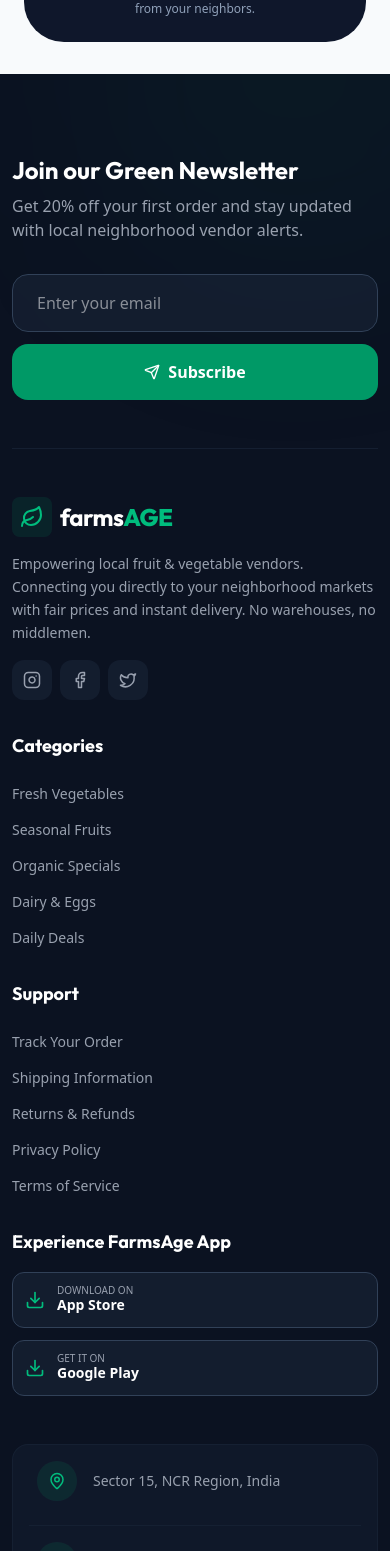
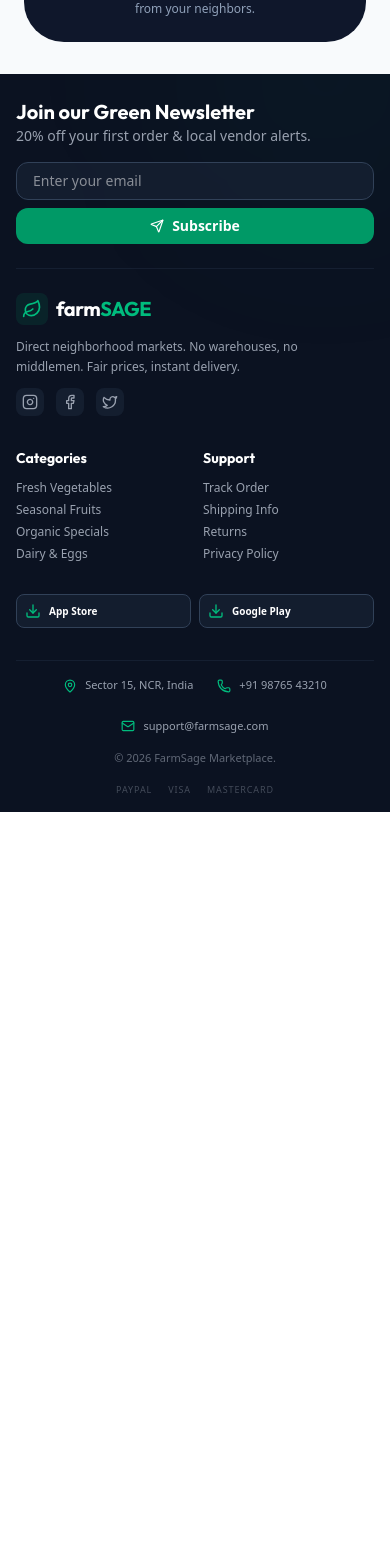
Before and after one commit to yatendrakumar1210/FarmsAGE-2.0, a React (Vite) app in the folder FarmsAGE-2.0/: page / in a window 390 px wide. Shown: the part 5713-7264 px from the top of the page. After the commit the page ends 6525 px from the top, so only its background shows below. Built offline with nearby package versions, Linux system fonts and the light colour scheme; no server answers.

Commit message:
Footer height reduced

```diff
--- a/FarmsAGE-2.0/src/components/layout/Footer.jsx
+++ b/FarmsAGE-2.0/src/components/layout/Footer.jsx
@@ -14,80 +14,77 @@ import { Link } from "react-router-dom";
 
 const Footer = () => {
   return (
-    <footer className="relative bg-[#0B1221] text-gray-400 pt-20 pb-10 overflow-hidden">
-      {/* Decorative Background Element */}
-      <div className="absolute top-0 right-0 -translate-y-1/2 translate-x-1/4 w-96 h-96 bg-emerald-500/5 blur-[120px] rounded-full" />
+    <footer className="relative bg-[#0B1221] text-gray-400 pt-6 pb-4 overflow-hidden">
+      {/* Decorative Element - Reduced size to prevent scroll issues */}
+      <div className="absolute top-0 right-0 -translate-y-1/2 translate-x-1/4 w-64 h-64 bg-emerald-500/5 blur-[100px] rounded-full" />
 
-      <div className="max-w-7xl mx-auto px-3 sm:px-4 md:px-6 lg:px-8 relative z-10">
-        {/* Top Section: Newsletter */}
-        <div className="grid grid-cols-1 lg:grid-cols-3 gap-8 sm:gap-10 md:gap-12 pb-12 sm:pb-14 md:pb-16 border-b border-slate-800/60 mb-12 sm:mb-14 md:mb-16 items-center">
-          <div className="lg:col-span-2">
-            <h3 className="text-2xl font-bold text-white mb-2">
+      <div className="max-w-7xl mx-auto px-4 relative z-10">
+        {/* Top Section: Compact Newsletter */}
+        <div className="flex flex-col lg:flex-row lg:items-center justify-between gap-4 pb-6 border-b border-slate-800/60 mb-6">
+          <div>
+            <h3 className="text-xl font-bold text-white">
               Join our Green Newsletter
             </h3>
-            <p className="text-gray-400">
-              Get 20% off your first order and stay updated with local neighborhood vendor alerts.
+            <p className="text-sm text-gray-400">
+              20% off your first order & local vendor alerts.
             </p>
           </div>
-          <div className="flex flex-col sm:flex-row gap-3 sm:gap-4 w-full">
+          <div className="flex flex-col sm:flex-row gap-2 w-full lg:w-auto">
             <input
               type="email"
               placeholder="Enter your email"
-              className="w-full sm:flex-1 min-w-0 bg-slate-800/50 border border-slate-700 rounded-2xl py-4 px-6 focus:outline-none focus:border-emerald-500 transition-all text-white"
+              className="w-full lg:w-64 bg-slate-800/50 border border-slate-700 rounded-xl py-2 px-4 focus:outline-none focus:border-emerald-500 transition-all text-white text-sm"
             />
-            <button className="bg-emerald-600 hover:bg-emerald-500 text-white py-4 px-8 rounded-2xl transition-all flex items-center justify-center gap-2 font-semibold whitespace-nowrap">
-              <Send size={16} />
-              Subscribe
+            <button className="bg-emerald-600 hover:bg-emerald-500 text-white py-2 px-6 rounded-xl transition-all flex items-center justify-center gap-2 font-semibold text-sm">
+              <Send size={14} /> Subscribe
             </button>
           </div>
         </div>
 
         {/* Main Footer Content */}
-        <div className="grid grid-cols-1 sm:grid-cols-2 lg:grid-cols-4 gap-8 sm:gap-10 md:gap-12 lg:gap-8">
+        <div className="grid grid-cols-1 md:grid-cols-4 gap-8">
           {/* Brand Column */}
-          <div className="space-y-4 sm:space-y-5 md:space-y-6">
+          <div className="space-y-3">
             <div className="flex items-center gap-2 group cursor-pointer font-['Outfit']">
-              <div className="p-2 bg-emerald-500/10 rounded-lg group-hover:bg-emerald-500/20 transition-all">
-                <Leaf className="text-emerald-500" size={24} />
+              <div className="p-1.5 bg-emerald-500/10 rounded-lg">
+                <Leaf className="text-emerald-500" size={20} />
               </div>
-              <h2 className="text-2xl font-bold text-white tracking-tight">
-                farms
-                <span className="text-emerald-500 font-extrabold uppercase">
-                  age
-                </span>
+              <h2 className="text-xl font-bold text-white tracking-tight">
+                farm<span className="text-emerald-500 uppercase">sage</span>
               </h2>
             </div>
-            <p className="text-sm leading-relaxed text-gray-400">
-              Empowering local fruit & vegetable vendors. Connecting you directly to your neighborhood markets with fair prices and instant delivery. No warehouses, no middlemen.
+            <p className="text-xs leading-relaxed text-gray-400 max-w-xs">
+              Direct neighborhood markets. No warehouses, no middlemen. Fair
+              prices, instant delivery.
             </p>
-            <div className="flex flex-wrap gap-2 sm:gap-3">
+            <div className="flex gap-3">
               {[Instagram, Facebook, Twitter].map((Icon, index) => (
                 <a
                   key={index}
                   href="#"
-                  className="w-10 h-10 rounded-xl bg-slate-800/50 flex items-center justify-center hover:bg-emerald-600 hover:text-white transition-all duration-300"
+                  className="w-7 h-7 rounded-lg bg-slate-800/50 flex items-center justify-center hover:bg-emerald-600 hover:text-white transition-all"
                 >
-                  <Icon size={18} />
+                  <Icon size={16} />
                 </a>
               ))}
             </div>
           </div>
 
-          {/* Quick Links - Categorized better */}
-          <div className="lg:ml-8">
-            <h3 className="text-white font-bold mb-6 text-lg">Categories</h3>
-            <ul className="space-y-4 text-sm">
+          {/* Categories & Support - SIDE BY SIDE ON MOBILE */}
+          <div className="col-span-1 md:col-span-2 grid grid-cols-2 gap-4">
+            <div>
+              <h3 className="text-white font-bold mb-3 text-sm">Categories</h3>
+              <ul className="space-y-1.5 text-xs">
                 {[
                   "Fresh Vegetables",
                   "Seasonal Fruits",
                   "Organic Specials",
                   "Dairy & Eggs",
-                "Daily Deals",
                 ].map((item) => (
                   <li key={item}>
                     <Link
                       to="#"
-                    className="hover:text-emerald-500 hover:translate-x-2 transition-all inline-block"
+                      className="hover:text-emerald-500 transition-all"
                     >
                       {item}
                     </Link>
@@ -95,22 +92,19 @@ const Footer = () => {
                 ))}
               </ul>
             </div>
-
-          {/* Support */}
             <div>
-            <h3 className="text-white font-bold mb-6 text-lg">Support</h3>
-            <ul className="space-y-4 text-sm">
+              <h3 className="text-white font-bold mb-3 text-sm">Support</h3>
+              <ul className="space-y-1.5 text-xs">
                 {[
-                "Track Your Order",
-                "Shipping Information",
-                "Returns & Refunds",
+                  "Track Order",
+                  "Shipping Info",
+                  "Returns",
                   "Privacy Policy",
-                "Terms of Service",
                 ].map((item) => (
                   <li key={item}>
                     <Link
                       to="#"
-                    className="hover:text-emerald-500 hover:translate-x-2 transition-all inline-block"
+                      className="hover:text-emerald-500 transition-all"
                     >
                       {item}
                     </Link>
@@ -118,80 +112,53 @@ const Footer = () => {
                 ))}
               </ul>
             </div>
+          </div>
 
-          {/* Download App & Contact */}
-          <div className="space-y-8">
-            <div>
-              <h3 className="text-white font-bold mb-4 text-lg">
-                Experience FarmsAge App
-              </h3>
-              <div className="flex flex-col gap-3">
-                <button className="flex items-center gap-3 bg-slate-800/50 hover:bg-slate-700 border border-slate-700 p-3 rounded-xl transition-all">
-                  <Download size={20} className="text-emerald-500" />
+          {/* App Download */}
+          <div className="flex flex-row md:flex-col gap-2">
+            <button className="flex-1 flex items-center gap-2 bg-slate-800/50 border border-slate-700 p-2 rounded-lg transition-all">
+              <Download size={16} className="text-emerald-500" />
               <div className="text-left">
-                    <p className="text-[10px] uppercase leading-none">
-                      Download on
-                    </p>
-                    <p className="text-sm font-bold text-white">App Store</p>
+                <p className="text-[10px] font-bold text-white">App Store</p>
               </div>
             </button>
-                <button className="flex items-center gap-3 bg-slate-800/50 hover:bg-slate-700 border border-slate-700 p-3 rounded-xl transition-all">
-                  <Download size={20} className="text-emerald-500" />
+            <button className="flex-1 flex items-center gap-2 bg-slate-800/50 border border-slate-700 p-2 rounded-lg transition-all">
+              <Download size={16} className="text-emerald-500" />
               <div className="text-left">
-                    <p className="text-[10px] uppercase leading-none">
-                      Get it on
-                    </p>
-                    <p className="text-sm font-bold text-white">Google Play</p>
+                <p className="text-[10px] font-bold text-white">Google Play</p>
               </div>
             </button>
           </div>
         </div>
+
+        {/* Bottom Bar: Merged Contact & Copyright */}
+        <div className="mt-8 pt-4 border-t border-slate-800/60 flex flex-col lg:flex-row justify-between items-center gap-4 text-[11px]">
+          <div className="flex flex-wrap justify-center gap-6">
+            <div className="flex items-center gap-2">
+              <MapPin className="text-emerald-500" size={14} />{" "}
+              <span>Sector 15, NCR, India</span>
+            </div>
+            <div className="flex items-center gap-2">
+              <Phone className="text-emerald-500" size={14} />{" "}
+              <span>+91 98765 43210</span>
+            </div>
+            <div className="flex items-center gap-2">
+              <Mail className="text-emerald-500" size={14} />{" "}
+              <span>support@farmsage.com</span>
             </div>
           </div>
 
-        {/* Contact Strip */}
-        <div className="mt-12 sm:mt-14 md:mt-16 flex flex-col md:flex-row md:items-center justify-between gap-4 sm:gap-6 p-4 sm:p-6 md:p-8 bg-slate-800/30 rounded-2xl sm:rounded-3xl border border-slate-800/50">
-          <div className="flex items-center gap-4 px-2 sm:px-4 border-b md:border-b-0 md:border-r border-slate-800/50 pb-6 md:pb-0 md:pr-10 w-full md:flex-1">
-            <div className="w-10 h-10 rounded-full bg-emerald-500/10 flex items-center justify-center shrink-0">
-              <MapPin className="text-emerald-500" size={18} />
-            </div>
-            <p className="text-sm">Sector 15, NCR Region, India</p>
-          </div>
-          <div className="flex items-center gap-4 px-2 sm:px-4 border-b md:border-b-0 md:border-r border-slate-800/50 pb-6 md:pb-0 md:pr-10 w-full md:flex-1">
-            <div className="w-10 h-10 rounded-full bg-emerald-500/10 flex items-center justify-center shrink-0">
-              <Phone className="text-emerald-500" size={18} />
-            </div>
-            <p className="text-sm">+91 98765 43210</p>
-          </div>
-          <div className="flex items-center gap-4 px-2 sm:px-4 w-full md:flex-1">
-            <div className="w-10 h-10 rounded-full bg-emerald-500/10 flex items-center justify-center shrink-0">
-              <Mail className="text-emerald-500" size={18} />
-            </div>
-            <p className="text-sm">support@farmsage.com</p>
-          </div>
-        </div>
+          <p className="font-medium opacity-60">© 2026 FarmSage Marketplace.</p>
 
-        {/* Bottom Bar */}
-        <div className="mt-10 sm:mt-12 pt-6 sm:pt-8 border-t border-slate-800/60 flex flex-col md:flex-row justify-between items-center gap-4 sm:gap-6 text-center md:text-left">
-          <p className="text-sm font-medium">
-            © 2026 FarmsAge Marketplace. Built for a Greener India.
-          </p>
-          <div className="flex flex-wrap items-center justify-center md:justify-end gap-4 sm:gap-6 md:gap-8 opacity-40 hover:opacity-100 transition-opacity">
-            <img
-              src="https://upload.wikimedia.org/wikipedia/commons/b/b5/PayPal.svg"
-              alt="PayPal"
-              className="h-4 grayscale"
-            />
-            <img
-              src="https://upload.wikimedia.org/wikipedia/commons/5/5e/Visa_Inc._logo.svg"
-              alt="Visa"
-              className="h-3 grayscale"
-            />
-            <img
-              src="https://upload.wikimedia.org/wikipedia/commons/2/2a/Mastercard-logo.svg"
-              alt="Mastercard"
-              className="h-5 grayscale"
-            />
+          <div className="flex gap-4 opacity-40">
+            {["PayPal", "Visa", "Mastercard"].map((brand) => (
+              <span
+                key={brand}
+                className="uppercase tracking-widest text-[9px]"
+              >
+                {brand}
+              </span>
+            ))}
           </div>
         </div>
       </div>
```
Lines whose indentation alone changed are shown as unchanged.
